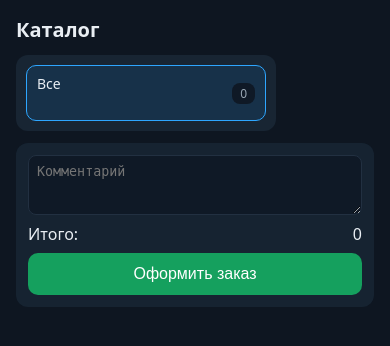
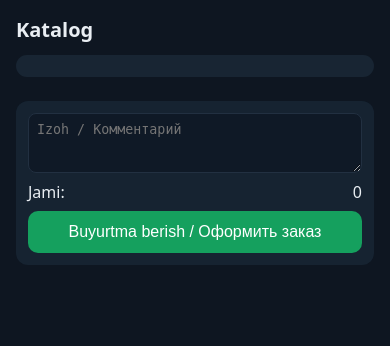
Before and after one commit to Bunyod1202/skazkamarket, a Django app: page /webapp/ in a window 390 px wide; the page is wider, and only the part inside the window is pictured. Shown: the top 346 px of that part. Run offline with Django 4.2, Linux system fonts and the light colour scheme; data that the repository does not hold is empty; some libraries are stand-ins or nearby versions.

Commit message:
add changes

```diff
--- a/shop/urls.py
+++ b/shop/urls.py
@@ -6,4 +6,5 @@
     path('products', views.products, name='api_products'),
     path('order', views.create_order, name='api_order'),
     path('my-orders', views.my_orders, name='api_my_orders'),
+    path('user', views.upsert_user, name='api_user'),
 ]
--- a/shop/views.py
+++ b/shop/views.py
@@ -172,3 +172,30 @@
             'items': items,
         })
     return JsonResponse({'orders': out})
+
+
+@csrf_exempt
+@require_POST
+def upsert_user(request):
+    try:
+        payload = json.loads(request.body.decode('utf-8'))
+    except Exception:
+        return HttpResponseBadRequest('Invalid JSON')
+
+    telegram_id = str(payload.get('telegram_id') or '').strip()
+    if not telegram_id:
+        return HttpResponseBadRequest('telegram_id required')
+
+    language = payload.get('language')
+    phone = payload.get('phone')
+    full_name = payload.get('full_name')
+
+    user, _ = UserProfile.objects.get_or_create(telegram_id=telegram_id)
+    if language:
+        user.language = language
+    if phone:
+        user.phone = phone
+    if full_name:
+        user.full_name = full_name
+    user.save()
+    return JsonResponse({'status': 'ok'})
--- a/static/webapp/app.js
+++ b/static/webapp/app.js
@@ -43,7 +43,9 @@
       const item = document.createElement('div');
       item.className = 'cat' + (selectedCategory === id ? ' active' : '');
       item.dataset.id = id;
-      item.innerHTML = `<div class="name">${name}</div><div class="count">${count}</div>`;
+      const cat = allCategories.find(c => String(c.id) === String(id));
+      const thumb = (cat && cat.image) ? cat.image : 'https://via.placeholder.com/56x56?text=%20';
+      item.innerHTML = `<img class="thumb" src="${thumb}" alt=""><div class="name">${name}</div><div class="count">${count}</div>`;
       item.addEventListener('click', () => {
         selectedCategory = id;
         renderCategories();
@@ -169,6 +171,21 @@
 
   language = detectLanguage();
   initTexts();
+  // Ensure user profile exists on backend (link orders to user)
+  try{
+    const user = tg && tg.initDataUnsafe ? tg.initDataUnsafe.user : null;
+    if (user){
+      await fetch(`/api/user`, {
+        method: 'POST',
+        headers: {'Content-Type': 'application/json'},
+        body: JSON.stringify({
+          telegram_id: String(user.id),
+          language,
+          full_name: user.first_name + (user.last_name ? (' ' + user.last_name) : ''),
+        })
+      });
+    }
+  }catch(e){ /* ignore */ }
   loadAll();
   $checkout.addEventListener('click', submitOrder);
 })();
--- a/static/webapp/styles.css
+++ b/static/webapp/styles.css
@@ -7,10 +7,12 @@
 .layout{ display:grid; grid-template-columns: 260px 1fr; gap:16px }
 .sidebar{ background:var(--card); border-radius:12px; padding:10px; max-height:65vh; overflow:auto }
 .cat-list{ display:flex; flex-direction:column; gap:8px }
-.cat{ background:#1d2a3a; border-radius:10px; padding:10px; cursor:pointer; display:flex; justify-content:space-between; align-items:center; border:1px solid transparent }
+.cat-scroll{ scrollbar-width: thin }
+.cat{ background:#1d2a3a; border-radius:10px; padding:8px 10px; cursor:pointer; display:flex; justify-content:space-between; align-items:center; border:1px solid transparent; gap:10px }
+.cat .thumb{ width:28px; height:28px; border-radius:6px; object-fit:cover; background:#0b0f16; flex:0 0 28px }
 .cat:hover{ border-color:#284057 }
 .cat.active{ border-color:var(--accent); background:#173149 }
-.cat .name{ font-size:14px }
+.cat .name{ font-size:14px; flex:1 1 auto }
 .cat .count{ background:#0f1926; color:var(--muted); border-radius:8px; padding:2px 8px; font-size:12px }
 .grid{ display:grid; grid-template-columns:repeat(auto-fill, minmax(180px, 1fr)); gap:12px }
 .card{ background:var(--card); border-radius:12px; overflow:hidden; display:flex; flex-direction:column }
@@ -26,3 +28,13 @@
 .cart-summary{ display:flex; justify-content:space-between; align-items:center; font-size:16px }
 #checkout{ background:#15a05e; color:#fff; border:none; padding:12px; border-radius:10px; font-size:16px; cursor:pointer }
 #checkout:disabled{ background:#29503d; cursor:not-allowed }
+
+/* Mobile responsiveness */
+@media (max-width: 768px){
+  .layout{ grid-template-columns: 1fr; gap:12px }
+  .sidebar{ max-height:none; padding:8px }
+  .cat-list{ flex-direction:row; gap:8px }
+  .cat-scroll{ overflow-x:auto; padding-bottom:6px }
+  .cat{ flex-direction:row; min-width:180px }
+  .card img{ height:120px }
+}
--- a/templates/webapp/index.html
+++ b/templates/webapp/index.html
@@ -15,7 +15,7 @@
 
     <div class="layout">
       <aside class="sidebar">
-        <div id="categories" class="cat-list"></div>
+        <div id="categories" class="cat-list cat-scroll"></div>
       </aside>
       <main>
         <div id="products" class="grid"></div>
```
